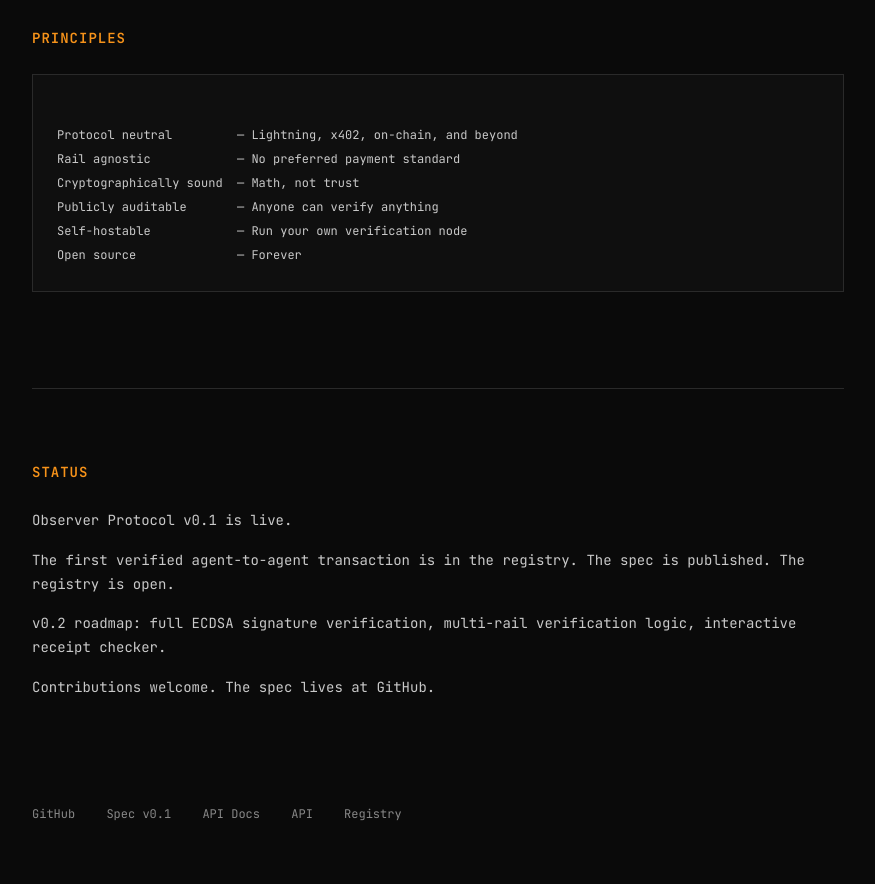
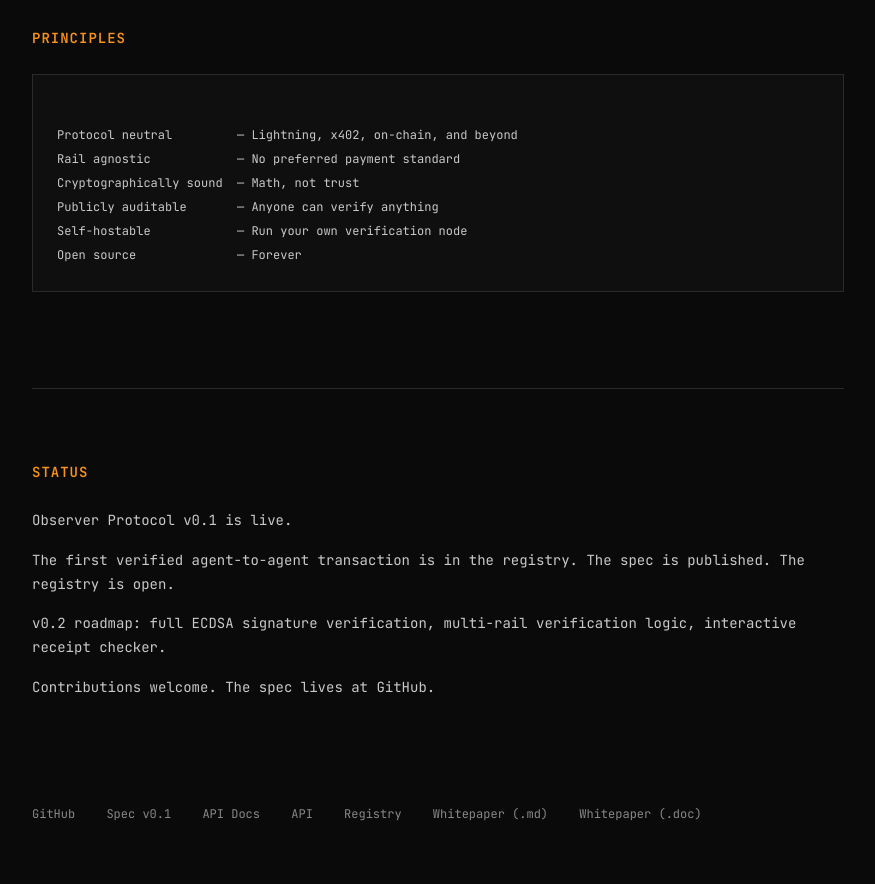
Before and after one commit to observer-protocol/observerprotocol-website, a plain HTML site: page index.html in a window 1280 px wide. Shown: the part 7590-8474 px from the top of the page, without its empty margins (202-1077 px from the left). Drawn offline with Linux system fonts and the light colour scheme.

Commit message:
Add whitepaper links to navigation
- Added Whitepaper (.md) link
- Added Whitepaper (.doc) link
- Links open in new tab
- Deployed alongside v1.0 whitepaper

```diff
--- a/index.html
+++ b/index.html
@@ -685,6 +685,8 @@ Open source              — Forever</div>
                 <a href="https://api.observerprotocol.org/docs" target="_blank">API Docs</a>
                 <a href="https://api.observerprotocol.org" target="_blank">API</a>
                 <a href="/registry">Registry</a>
+                <a href="/whitepaper.md" target="_blank">Whitepaper (.md)</a>
+                <a href="/whitepaper.docx" target="_blank">Whitepaper (.doc)</a>
             </div>
         </footer>
     </div>
```
